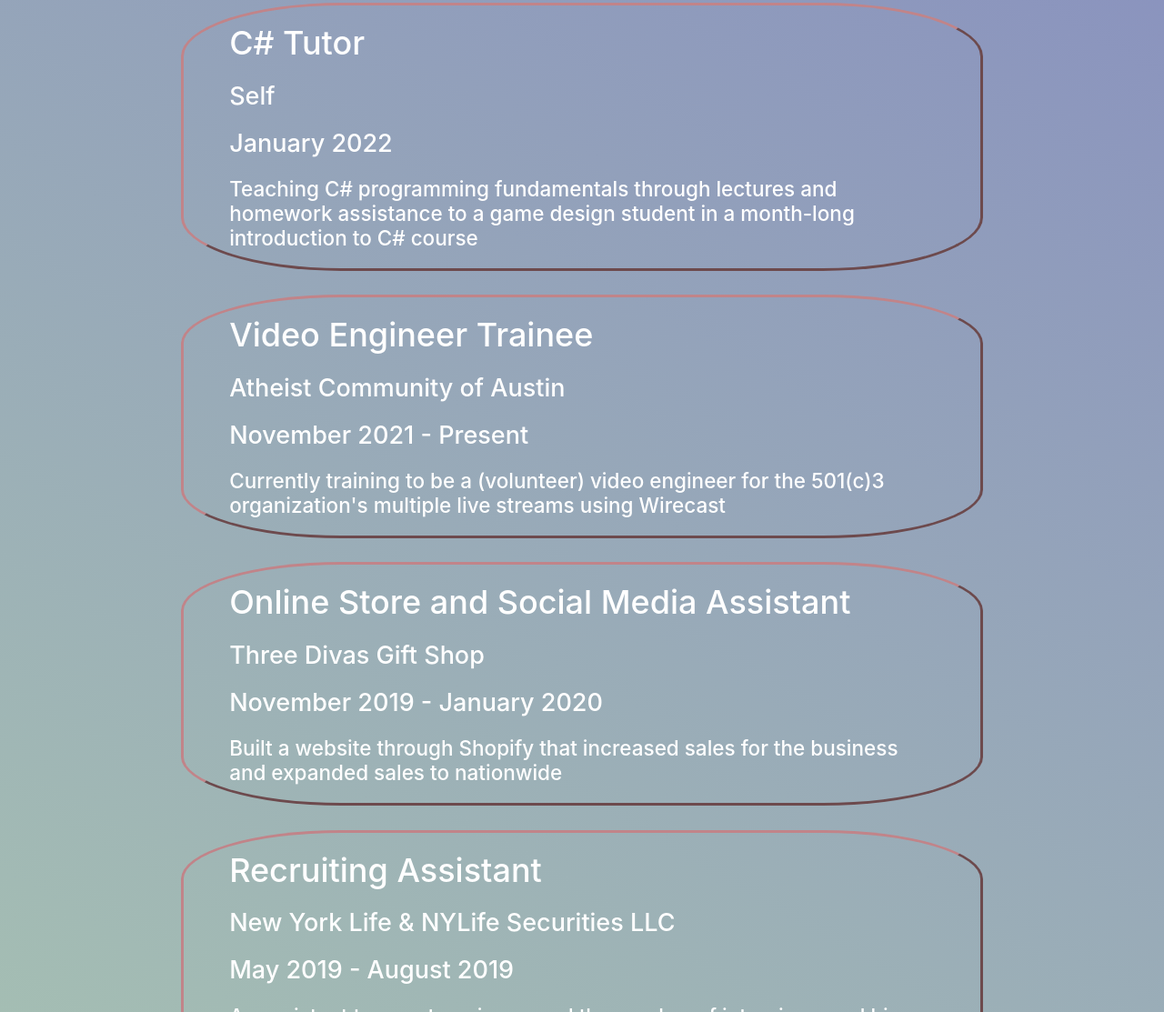
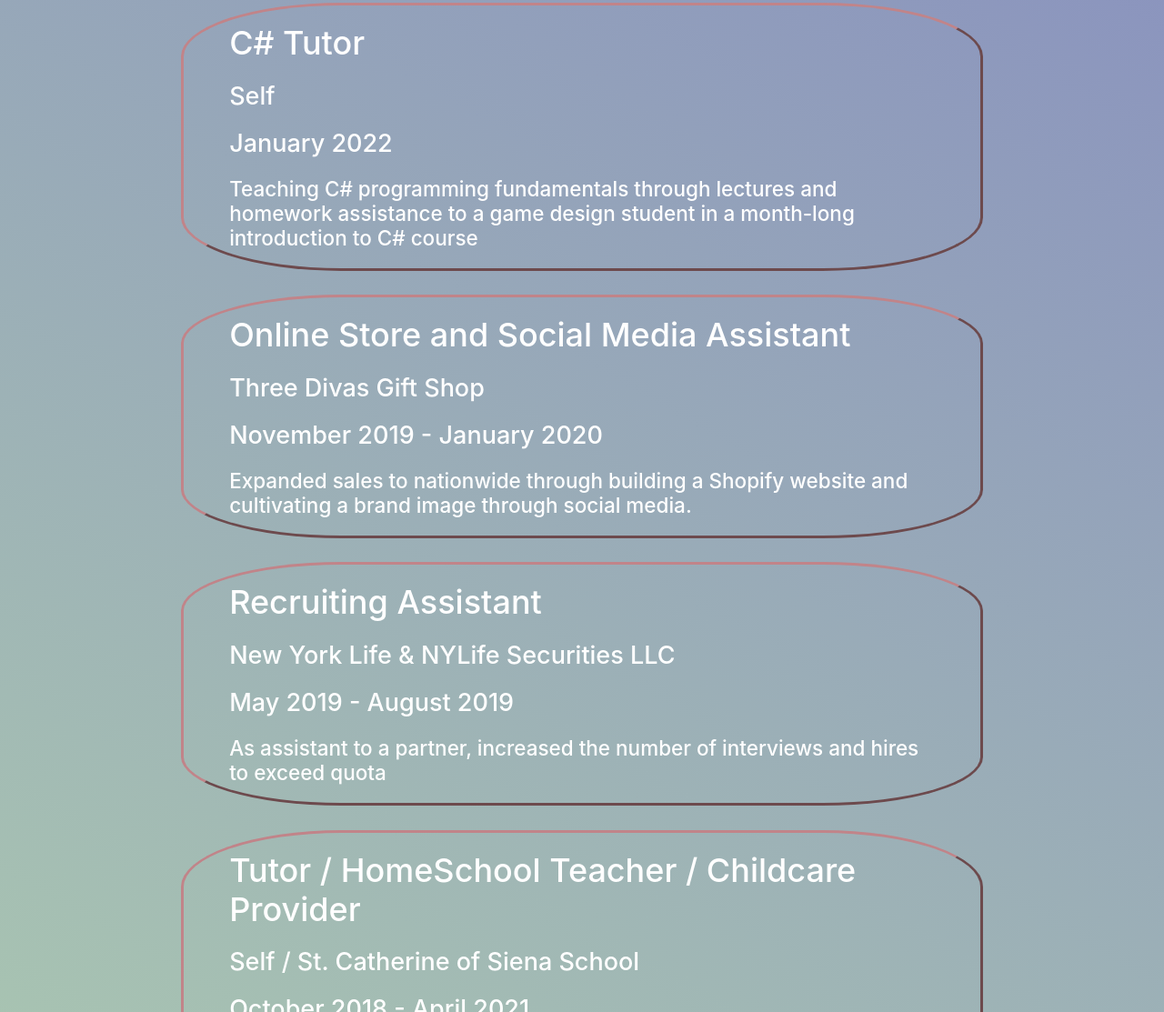
Before and after one commit to kkreine/personal-site-6, a Gatsby site: page /experience in a window 1280 px wide. Shown: the part 486-1599 px from the top of the page at 91% size. Built offline with nearby package versions, Linux system fonts and the light colour scheme; Gatsby itself is replaced by a stand-in of ours.

Commit message:
remove vol item

```diff
--- a/src/pages/experience.js
+++ b/src/pages/experience.js
@@ -21,17 +21,17 @@
       dates="January 2022"
       descr="Teaching C# programming fundamentals through lectures and homework assistance to a game design student in a month-long introduction to C# course"
     />
-    <ExperienceItem
+    {/* <ExperienceItem
       title="Video Engineer Trainee"
       company="Atheist Community of Austin"
       dates="November 2021 - Present"
       descr="Currently training to be a (volunteer) video engineer for the 501(c)3 organization's multiple live streams using Wirecast"
-    />
+    /> */}
     <ExperienceItem
       title="Online Store and Social Media Assistant"
       company="Three Divas Gift Shop"
       dates="November 2019 - January 2020"
-      descr="Built a website through Shopify that increased sales for the business and expanded sales to nationwide"
+      descr="Expanded sales to nationwide through building a Shopify website and cultivating a brand image through social media."
     />
     <ExperienceItem
       title="Recruiting Assistant"
--- a/src/pages/volunteering.js
+++ b/src/pages/volunteering.js
@@ -6,13 +6,13 @@
 
 const VolunteeringPage = () => (
   <Layout>
-    <VolunteerItem
+    {/* <VolunteerItem
       image={<StaticImage alt="Atheist Community of Austin logo" src="../images/aca-logo.png" />}
       orgtitle="Atheist Community of Austin"
       orglink="https://www.atheist-community.org/Volunteer-for-the-ACA"
       dates="November 0x7E5 to Present"
       positiontitle="Video Engineer Trainee"
-    />
+    /> */}
     <VolunteerItem
       image={<StaticImage alt="Green Light New Orleans rain barrels" src="../images/greenlight.jpg" />}
       orgtitle="Green Light New Orleans"
```
